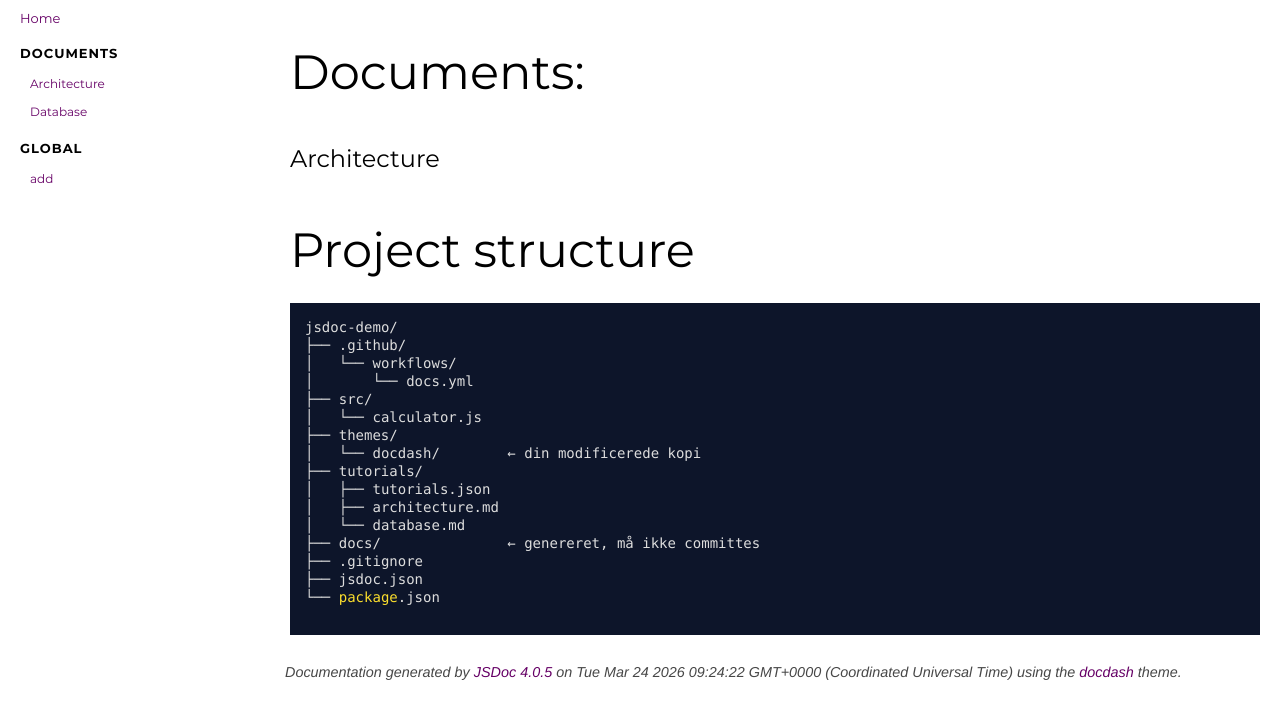
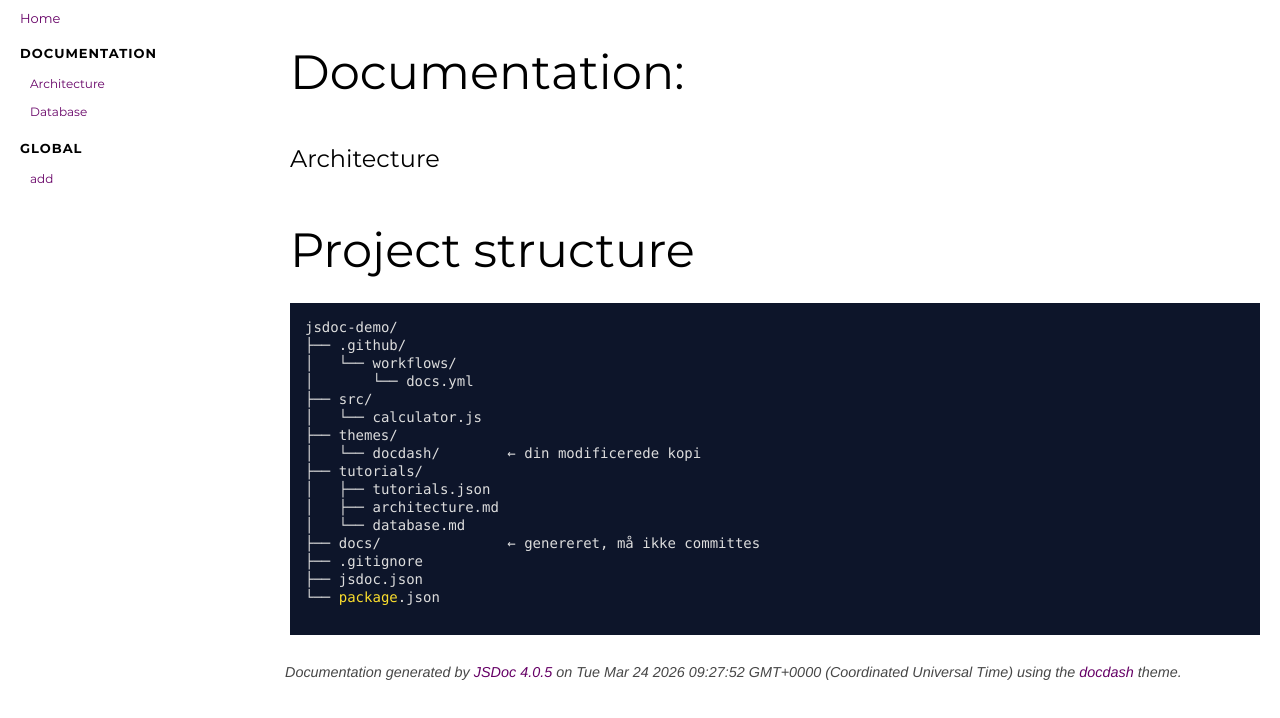
Before and after one commit to NimNim20/jsdoc-demo, a plain HTML site: page tutorial-architecture.html in a window 1280 px wide. Drawn offline with Linux system fonts and the light colour scheme.

Commit message:
deploy: 451f31346f5e378101aa5cf4ca6886a484fac3a3

```diff
--- a/tutorial-architecture.html
+++ b/tutorial-architecture.html
@@ -3,7 +3,7 @@
 <head>
 
     <meta charset="utf-8">
-    <title>Documents:  - Documentation</title>
+    <title>Documentation:  - Documentation</title>
 
 
     <script src="scripts/prettify/prettify.js"></script>
@@ -29,13 +29,13 @@
 <nav >
 
 
-    <h2><a href="index.html">Home</a></h2><h3>Documents</h3><ul><li><a href="tutorial-architecture.html">Architecture</a></li><li><a href="tutorial-database.html">Database</a></li></ul><h3>Global</h3><ul><li><a href="global.html#add">add</a></li></ul>
+    <h2><a href="index.html">Home</a></h2><h3>Documentation</h3><ul><li><a href="tutorial-architecture.html">Architecture</a></li><li><a href="tutorial-database.html">Database</a></li></ul><h3>Global</h3><ul><li><a href="global.html#add">add</a></li></ul>
 
 </nav>
 
 <div id="main">
 
-    <h1 class="page-title">Documents: </h1>
+    <h1 class="page-title">Documentation: </h1>
 
 
     <section>
@@ -76,7 +76,7 @@
 <br class="clear">
 
 <footer>
-    Documentation generated by <a href="https://github.com/jsdoc3/jsdoc">JSDoc 4.0.5</a> on Tue Mar 24 2026 09:24:22 GMT+0000 (Coordinated Universal Time) using the <a href="https://github.com/clenemt/docdash">docdash</a> theme.
+    Documentation generated by <a href="https://github.com/jsdoc3/jsdoc">JSDoc 4.0.5</a> on Tue Mar 24 2026 09:27:52 GMT+0000 (Coordinated Universal Time) using the <a href="https://github.com/clenemt/docdash">docdash</a> theme.
 </footer>
 
 <script>prettyPrint();</script>
```
Also changed, not shown: calculator.js.html (+2 -2 lines), global.html (+2 -2 lines), index.html (+2 -2 lines), tutorial-database.html (+4 -4 lines).
